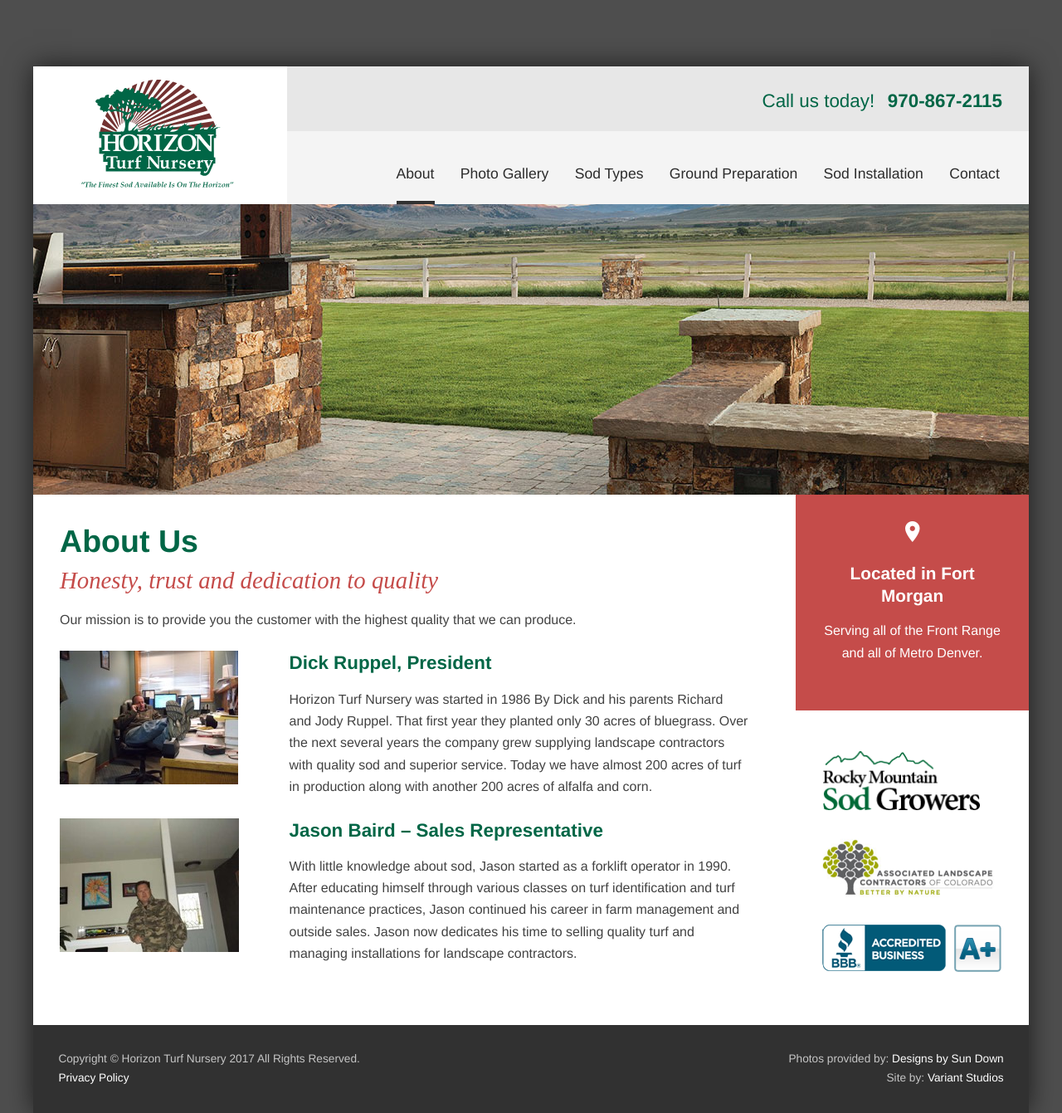
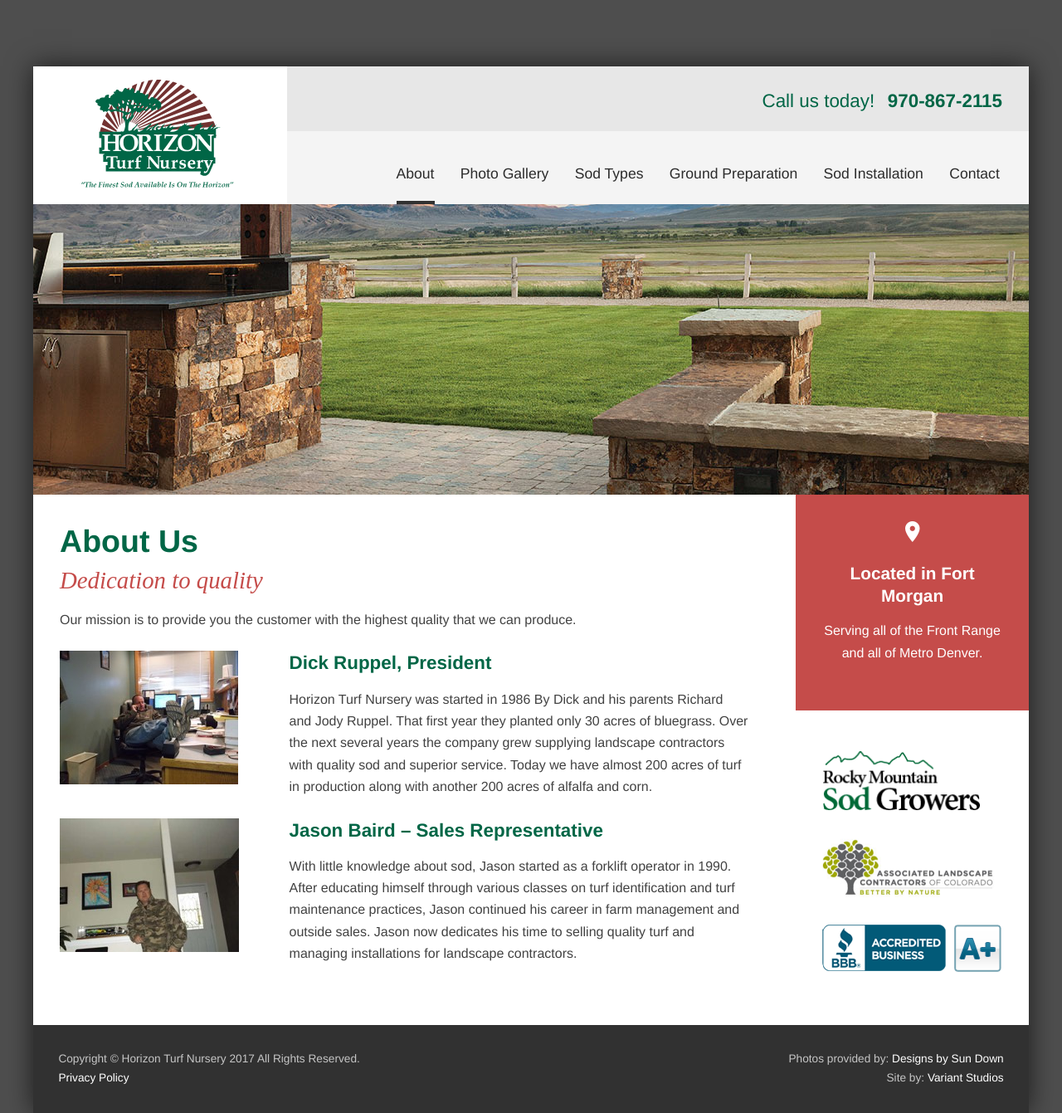
Before and after one commit to variantstudios/horizonturfnursery.com, a Jekyll site: the page built from pages/about/index.md, in a window 1280 px wide. Shown: the whole page at 83% size. Built offline with Jekyll 4.4.1, drawn with Linux system fonts in a browser that asks for light colours; nearby versions of some CDN libraries; some of the changed lines change nothing that is shown.

Commit message:
Updated 'pages/about/index.md' via CloudCannon

```diff
--- a/pages/about/index.md
+++ b/pages/about/index.md
@@ -1,8 +1,8 @@
 ---
 layout: page
 title: About Us
-description:
-subtitle: 'Honesty, trust and dedication to quality'
+description: Our mission is to provide you the customer with the highest quality that we can produce.
+subtitle: Dedication to quality
 permalink: /about/
 header_image_path: /assets/images/sub-page-headers/Designs_By_Sundown_View.jpg
 team:
```
